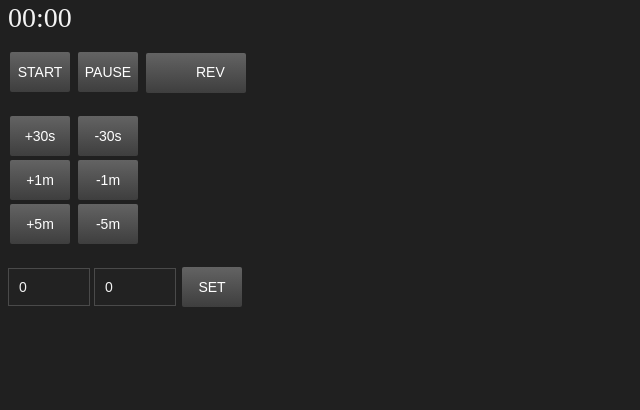
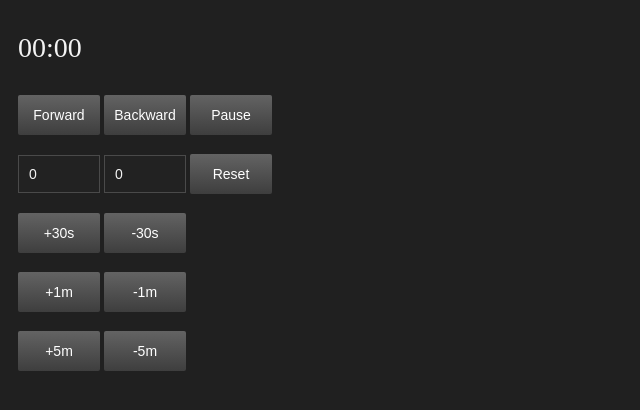
Before and after one commit to mixma5ter/timer_api, a Flask app: page / in a window 1280 px wide. Shown: the top 410 px of the page, without its empty margins (0-640 px from the left). Run offline with Flask 3, Linux system fonts and the light colour scheme.

Commit message:
added api timer

```diff
--- a/app.py
+++ b/app.py
@@ -1,12 +1,129 @@
-from flask import Flask, jsonify, request, render_template
+from flask import Flask, request, jsonify, render_template
+import time
+import threading
 
-app = Flask(__name__, static_url_path='/static')
+app = Flask(__name__)
+
+timer_state = {
+    'minutes': 0,
+    'seconds': 0,
+    'initial_time': 0,  # Начальное значение (в секундах)
+    'is_running': False,
+    'start_time': None,
+    'is_reversed': False
+}
+
+timer_lock = threading.RLock()
+timer_thread = None
 
 
-@app.route('/')
+def update_timer():
+    with timer_lock:
+        if timer_state['is_running']:
+            elapsed_time = time.time() - timer_state['start_time']
+            current_time_seconds = timer_state['initial_time']
+
+            if timer_state['is_reversed']:
+                current_time_seconds -= elapsed_time
+            else:
+                current_time_seconds += elapsed_time
+
+            timer_state['minutes'] = max(0, int(current_time_seconds // 60))
+            timer_state['seconds'] = max(0, int(current_time_seconds % 60))
+
+            if timer_state['is_reversed'] and current_time_seconds <= 0:
+                timer_state['minutes'] = 0
+                timer_state['seconds'] = 0
+                timer_state['is_running'] = False
+                timer_state['start_time'] = None
+                timer_state['initial_time'] = 0
+
+
+@app.route('/', methods=['GET'])
 def index():
     return render_template('index.html')
 
 
+@app.route('/timer', methods=['GET', 'POST'])
+def timer_api():
+    global timer_state
+    with timer_lock:
+        if request.method == 'POST':
+            action = request.args.get('action')
+
+            if action == 'reset':
+                minutes = int(request.args.get('minutes', 0))
+                seconds = int(request.args.get('seconds', 0))
+                timer_state.update({
+                    'minutes': minutes,
+                    'seconds': seconds,
+                    'initial_time': minutes * 60 + seconds,
+                    'is_running': False,
+                    'start_time': None,
+                    'is_reversed': False  # Сбрасываем is_reversed при reset
+                })
+
+            elif action == 'start':
+                if not timer_state['is_running']:
+                    timer_state['is_reversed'] = False
+                    start_timer()
+
+            elif action == 'reverse':
+                if not timer_state['is_running']:
+                    timer_state['is_reversed'] = True
+                    start_timer()
+
+            elif action == 'pause':
+                timer_state['is_running'] = False
+                timer_state['start_time'] = None
+
+            elif action.startswith(('add', 'subtract')):
+                if not timer_state['is_running']:
+                    value = int(action[3:]) if action.startswith('add') else -int(action[8:])
+                    current_seconds = timer_state['minutes'] * 60 + timer_state['seconds']
+                    new_seconds = max(0, current_seconds + value)  # Обеспечиваем неотрицательное значение
+                    timer_state['minutes'] = int(new_seconds // 60)
+                    timer_state['seconds'] = int(new_seconds % 60)
+                    timer_state['initial_time'] = new_seconds  # Обновляем initial_time
+
+        formatted_time = "{:02d}:{:02d}".format(timer_state['minutes'], timer_state['seconds'])
+        return jsonify({'time': formatted_time})
+
+
+def start_timer():
+    global timer_thread
+
+    if not timer_state['is_running']:
+        if timer_state['start_time'] is not None:  # Таймер был запущен ранее
+            elapsed_time = time.time() - timer_state['start_time']
+            current_seconds = timer_state['initial_time']
+
+            if timer_state['is_reversed']:
+                current_seconds += elapsed_time  # Добавляем прошедшее время для обратного отсчета
+            else:
+                current_seconds -= elapsed_time  # Вычитаем прошедшее время для прямого отсчета
+            timer_state['initial_time'] = max(0, current_seconds)  # Не меньше 0
+
+        else:
+            timer_state['initial_time'] = timer_state['minutes'] * 60 + timer_state['seconds']
+
+        timer_state['start_time'] = time.time()
+        timer_state['is_running'] = True
+
+        if timer_thread is None or not timer_thread.is_alive():
+            timer_thread = threading.Thread(target=update_timer_loop)
+            timer_thread.daemon = True
+            timer_thread.start()
+
+
+def update_timer_loop():
+    while True:
+        with timer_lock:
+            if not timer_state['is_running']:
+                break  # Выходим из цикла, если таймер остановлен
+        update_timer()
+        time.sleep(0.1)
+
+
 if __name__ == '__main__':
     app.run(debug=True)
--- a/static/script.js
+++ b/static/script.js
@@ -1,129 +1,39 @@
-let timerInterval;
-let startTime;
-let isRunning = false;
-let isReverse = false;
-let elapsedTime = 0;
-
-const clockDisplay = document.getElementById('clock');
-const minutesInput = document.getElementById('minutesBox');
-const secondsInput = document.getElementById('secondsBox');
-const resetButton = document.getElementById('resetButton');
-const startButton = document.getElementById('startButton');
-const pauseButton = document.getElementById('pauseButton');
-const reverseCheckbox = document.getElementById('reverseCheckbox');
-const add30sButton = document.getElementById('add30sButton');
-const subtract30sButton = document.getElementById('subtract30sButton');
-const add1mButton = document.getElementById('add1mButton');
-const subtract1mButton = document.getElementById('subtract1mButton');
-const add5mButton = document.getElementById('add5mButton');
-const subtract5mButton = document.getElementById('subtract5mButton');
-
-
-function updateTimerDisplay() {
-    let currentTime = 0
-
-    if (isReverse && startTime) {
-        currentTime = startTime - Date.now()
-    } else {
-        currentTime = elapsedTime;
-    }
-
-    const minutes = Math.floor(currentTime / 60000);
-    const seconds = Math.floor((currentTime % 60000) / 1000);
-    const displayMinutes = isReverse ? Math.max(0, minutes) : minutes; // не показывать отрицательные значения
-    const displaySeconds = isReverse ? Math.max(0, seconds) : seconds;
-
-    clockDisplay.textContent = `${String(displayMinutes).padStart(2, '0')}:${String(displaySeconds).padStart(2, '0')}`;
+function sendAction(action) {
+    fetch('/timer?action=' + action, { method: 'POST' })
+        .then(response => response.json())
+        .then(data => {
+            document.getElementById('timer').textContent = data.time;
+        });
 }
 
-function startTimer() {
-    if (!isRunning) {
-        isReverse = reverseCheckbox.checked;
+function resetWithValues() {
+    let minutes = document.getElementById('minutes').value;
+    let seconds = document.getElementById('seconds').value;
 
-        if (isReverse) {
-            if (!startTime) { //Если startTime не задан - задаем его.
-                startTime = Date.now() + elapsedTime;
-            }
-        } else {
-            if (!startTime) { //Если startTime не задан - задаем его.
-                startTime = Date.now() - elapsedTime;
-            }
-        }
+    // Проверка на корректность ввода. Ограничиваем от 0 до 60
+    minutes = Math.min(Math.max(0, minutes), 60);
+    seconds = Math.min(Math.max(0, seconds), 60);
 
-        timerInterval = setInterval(updateTimer, 10);
-        isRunning = true;
-
-        if (startButton) {
-            startButton.classList.add('blinking');
-        }
-    }
+    fetch(`/timer?action=reset&minutes=${minutes}&seconds=${seconds}`, {method: 'POST'})
+        .then(response => response.json())
+        .then(data => {
+            document.getElementById('timer').textContent = data.time;
+        });
 }
 
-function pauseTimer() {
-    if (isRunning) {
-        clearInterval(timerInterval);
-        isRunning = false;
-        elapsedTime = Math.abs(Date.now() - startTime); // Сохраняем прошедшее время
-        startTime = null;
-        if (startButton) {
-            startButton.classList.remove('blinking');
-        }
-    }
+function modifyTime(operation, value) {
+    fetch(`/timer?action=${operation}${value}`, { method: 'POST' })
+        .then(response => response.json())
+        .then(data => {
+            document.getElementById('timer').textContent = data.time;
+        });
 }
 
-function resetTimer() {
-    clearInterval(timerInterval);
-    isRunning = false;
-    startTime = null;
-    if (startButton) {
-        startButton.classList.remove('blinking');
-    }
-    const minutes = parseInt(minutesInput.value) || 0;
-    const seconds = parseInt(secondsInput.value) || 0;
-    elapsedTime = (minutes * 60 + seconds) * 1000;
-    isReverse = reverseCheckbox.checked;
-
-    updateTimerDisplay();
-}
-
-function updateTimer() {
-    if (isReverse) {
-        elapsedTime = startTime - Date.now();
-        if (elapsedTime <= 0) {
-            pauseTimer()
-            elapsedTime = 0;
-            updateTimerDisplay();
-            return;
-        }
-    } else {
-        elapsedTime = Date.now() - startTime;
-    }
-    updateTimerDisplay();
-}
-
-function addTime(seconds) {
-    elapsedTime += seconds * 1000;
-    updateTimerDisplay();
-}
-
-function subtractTime(seconds) {
-    elapsedTime -= seconds * 1000;
-    if (elapsedTime < 0) {
-        elapsedTime = 0;
-    }
-    updateTimerDisplay();
-}
-
-resetButton.addEventListener('click', resetTimer);
-startButton.addEventListener('click', startTimer);
-pauseButton.addEventListener('click', pauseTimer);
-
-add30sButton.addEventListener('click', () => addTime(30));
-subtract30sButton.addEventListener('click', () => subtractTime(30));
-add1mButton.addEventListener('click', () => addTime(60));
-subtract1mButton.addEventListener('click', () => subtractTime(60));
-add5mButton.addEventListener('click', () => addTime(300));
-subtract5mButton.addEventListener('click', () => subtractTime(300));
-
-// Инициализация таймера при загрузке страницы
-resetTimer();
+// Обновляем таймер каждые 100 миллисекунд (0.1 секунды)
+setInterval(() => {
+    fetch('/timer')
+        .then(response => response.json())
+        .then(data => {
+            document.getElementById('timer').textContent = data.time;
+        });
+}, 100);
--- a/static/style.css
+++ b/static/style.css
@@ -3,6 +3,7 @@ body {
     color: #f3f3f3;
     font-size: 16px;
     line-height: 19px;
+    padding: 10px;
 }
 
 input {
@@ -14,10 +15,9 @@ input {
     padding: 10px;
 }
 
-button, .checkbox-button {
-    width: 60px;
+button {
+    width: 82px;
     height: 40px;
-    margin: 2px;
     font-family: Arial, sans-serif;
     font-size: 14px;
     line-height: 19px;
@@ -31,7 +31,7 @@ button, .checkbox-button {
     display: inline-block;
 }
 
-button:active, .checkbox-button:active {
+button:active {
     background: linear-gradient(to bottom, #3E3E3E, #636363);
     transform: translateY(2px);
 }
@@ -48,61 +48,7 @@ button:active, .checkbox-button:active {
     outline: none;
 }
 
-.custom-checkbox {
-    width: 100px;
-    height: 40px;
-    display: inline-flex;
-    align-items: center;
-    background: linear-gradient(to bottom, #636363, #3E3E3E);
-    border-radius: 2px;
-}
-
-.custom-checkbox-input {
-    opacity: 0;
-    position: absolute;
-    cursor: pointer;
-}
-
-.custom-checkbox-label {
-    font-size: 14px;
-    line-height: 19px;
-    color: #fff;
-    cursor: pointer;
-}
-
-.custom-checkbox-label:before {
-    content: '✔️';
-    display: inline-block;
-    width: 50px; /* Ширина чекбокса */
-    height: 19px; /* Высота линии текста */
-    line-height: 19px;
-    text-align: center;
-    border-radius: 2px;
-    color: transparent;
-}
-
-.custom-checkbox-input:checked + .custom-checkbox-label:before {
-    background: transparent;
-    color: #fff;
-}
-
-#clock {
+#timer {
     font-size: 28px;
     padding-top: 20px;
 }
-
-@keyframes blink {
-  0% {
-    opacity: 1;
-  }
-  50% {
-    opacity: 0.5;
-  }
-  100% {
-    opacity: 1;
-  }
-}
-
-.blinking {
-  animation: blink 1s linear infinite;
-}
--- a/templates/index.html
+++ b/templates/index.html
@@ -6,30 +6,32 @@
     <link rel="stylesheet" href="../static/style.css">
 </head>
 <body>
+    <div id="timer">00:00</div>
+    <br><br>
 
-<span id="clock">00:00</span><br><br>
+    <button onclick="sendAction('start')" id="startButton">Forward</button>
+    <button onclick="sendAction('reverse')" id="reverseButton">Backward</button>
+    <button onclick="sendAction('pause')">Pause</button>
+    <br><br>
 
-<button id="startButton" class="action">START</button>
-<button id="pauseButton" class="action">PAUSE</button>
-<label class="custom-checkbox checkbox-button">
-    <input type="checkbox" id="reverseCheckbox" class="custom-checkbox-input"/>
-    <span class="custom-checkbox-label">REV</span>
-</label><br><br>
+    <input type="number" id="minutes" value="0" min="0" max="60">
+    <input type="number" id="seconds" value="0" min="0" max="60">
+    <button onclick="resetWithValues()">Reset</button>
+    <br><br>
 
-<button id="add30sButton" class="action">+30s</button>
-<button id="subtract30sButton" class="action">-30s</button>
-<br>
-<button id="add1mButton" class="action">+1m</button>
-<button id="subtract1mButton" class="action">-1m</button>
-<br>
-<button id="add5mButton" class="action">+5m</button>
-<button id="subtract5mButton" class="action">-5m</button>
-<br><br>
+    <button onclick="modifyTime('add', 30)">+30s </button>
+    <button onclick="modifyTime('subtract', 30)">-30s </button>
+    <br><br>
 
-<input type="number" id="minutesBox" class="time-input" value="0" min="0">
-<input type="number" id="secondsBox" class="time-input" value="0" min="0" max="59">
-<button id="resetButton" class="action">SET</button>
+    <button onclick="modifyTime('add', 60)">+1m </button>
+    <button onclick="modifyTime('subtract', 60)">-1m </button>
+    <br><br>
 
-<script src="../static/script.js"></script>
+    <button onclick="modifyTime('add', 300)">+5m </button>
+    <button onclick="modifyTime('subtract', 300)">-5m </button>
+    <br><br>
+
+    <script src="../static/script.js"></script>
+
 </body>
 </html>
```
